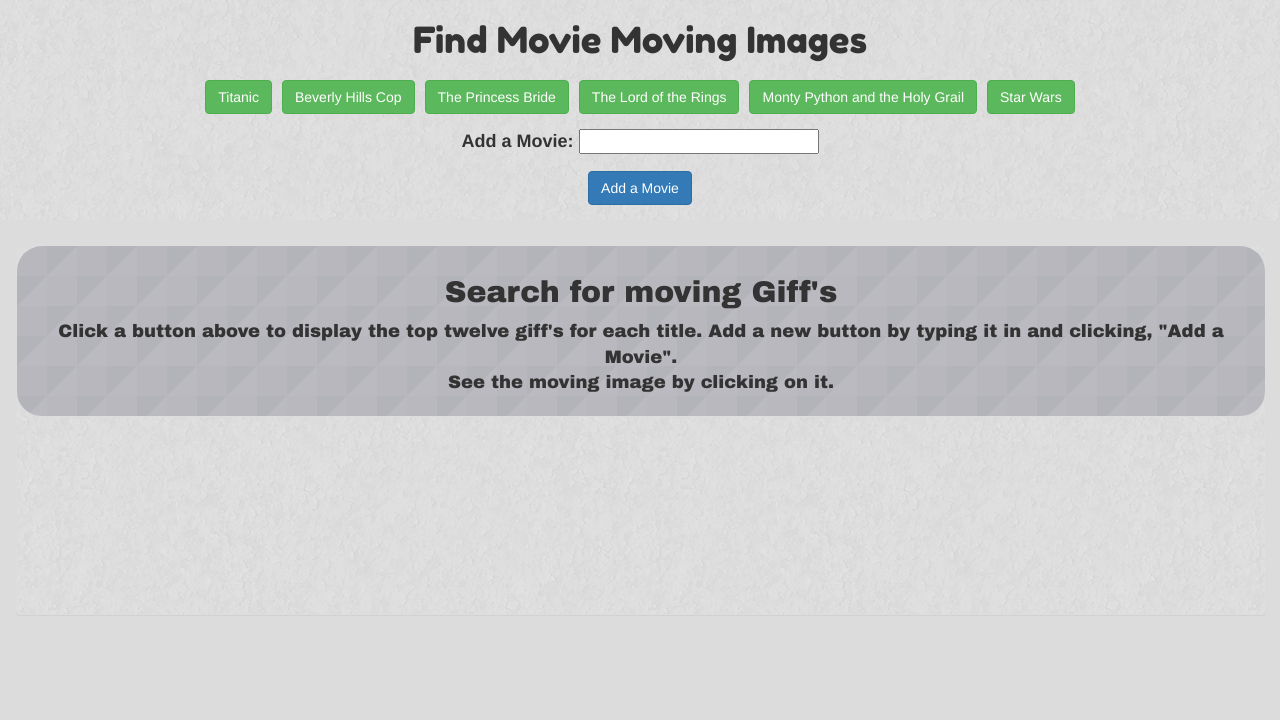
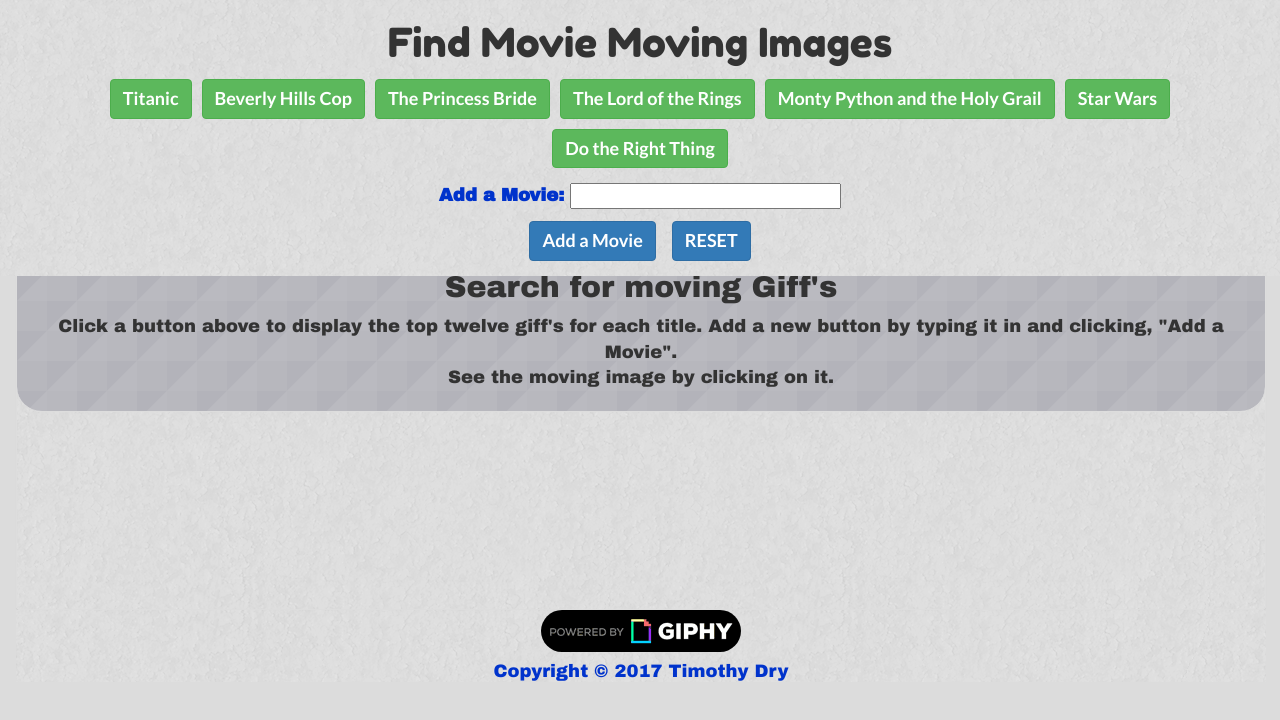
Before and after one commit to dryguy99/GiphyApi, a PHP site: page / in a window 1280 px wide. Shown: the top 720 px of the page. Run offline with PHP 8.4, Linux system fonts and the light colour scheme; some libraries are stand-ins or nearby versions.

Commit message:
added powered by giphy logo to footer

```diff
--- a/assets/css/style.css
+++ b/assets/css/style.css
@@ -18,9 +18,14 @@ img {
 }
 h1 {
 	font-family: 'Fredoka One', cursive;
+	font-size: 40px;
 }
 h2 {
 	font-family: 'Archivo Black', sans-serif;
+}
+h4 {
+	font-family: 'Archivo Black', sans-serif;
+	color: #0033cc;
 }
 p {
 	font-size: 18px;
@@ -33,13 +38,19 @@ p {
 	background-image: url(../images/triangular.png);
 	border-radius: 25px;
 }
+.btn {
+	font-family: 'Lato', sans-serif;
+	font-weight: 700;
+	font-size: 18px;
+	/*letter-spacing: 1px;*/
+}
 .mybuttons {
 	background-image: url(../images/redox_02.png);
 	max-width: 1600px;
 	margin: 0px auto;
 }
 .topsect {
-	margin-top: 15px;
+	margin-top: 10px;
 }
 .fixedheader {
 	position: fixed;
@@ -49,6 +60,10 @@ p {
 }
 .tablesect {
 	position: absolute;
-	top: 245px;
+	top: 240px;
 	left: 1px;
 }
+.myfooter {
+	position: relative;
+	background-image: url(../images/redox_02.png);
+	bottom: 0px;
--- a/assets/javascript/app.js
+++ b/assets/javascript/app.js
@@ -3,7 +3,7 @@ var movieTitle = "";
 
 
 
-var movieArray = ["Titanic", "Beverly Hills Cop", "The Princess Bride", "The Lord of the Rings", "Monty Python and the Holy Grail", "Star Wars"];
+var movieArray = ["Titanic", "Beverly Hills Cop", "The Princess Bride", "The Lord of the Rings", "Monty Python and the Holy Grail", "Star Wars", "Do the Right Thing"];
 
 
 
@@ -22,10 +22,12 @@ $.ajax({
       //console.log(response.data[0].user.display_name);
       var j = 0;
       for (i=0; i < 12; i++) {
+      	//Generate the images with the links for moving and still images embeded
         $("#display"+ i).html("<img src='" + response.data[i].images.fixed_height_still.url + "'" +
         						"data-animated='"+	response.data[i].images.fixed_height.url + "'" +
         						"data-still='" +	response.data[i].images.fixed_height_still.url + "'" +
         						"data='still' class='image'>");
+        // put ratings in upper case letters
         var y = response.data[i].rating.toUpperCase();
         $("#rating"+ i).html("<h3>Rating: " + y + "</h3>");
         $("#title"+ i).html("<h5><a href='"+response.data[i].images.original.url+"' target='_blank'>"+ response.data[i].images.original.url + "</h5>");
@@ -41,10 +43,8 @@ function renderButtons() {
        // Looping through the array of movies
        for (var i = 0; i < movieArray.length; i++) {
 
-         // Then dynamicaly generating buttons for each movie in the array
-         // This code $("<button>") is all jQuery needs to create the beginning and end tag. (<button></button>)
-         //$("#movies-view").append(("<button class'movie mybutton' data-name='"+movies[i]+"'>")+movies[i] +("</button>"));
-         console.log(movieArray[i]);
+         // Generate buttons for each movie in the array
+
          var a = $("<button>");
          // Adding a class of movie to our button
          a.addClass("btn btn-md btn-success movie");
@@ -60,21 +60,21 @@ function renderButtons() {
 function switchImage () {
 
 		if ($(this).attr("data") === "still") {
-
+			// switch from still to moving image
 			$(this).attr("src", $(this).attr("data-animated"));
 			$(this).attr("data", "animated");
-			console.log($(this).attr("data"));
 			}
+
 		else {
-
+			// switch back from moving to still
 			$(this).attr("src", $(this).attr("data-still"));
 			$(this).attr("data", "still");
-			console.log($(this).attr("data"));
 		}
 }
 
 
 $(document).ready(function () {
+
 	renderButtons();
 
 	$("#addmovie").on("click", function(event) {
@@ -95,6 +95,12 @@ $(document).ready(function () {
     	}
 
      });
+	// on click events to display the giff and
+	// switch the still giff for the moving giff and back
 	$(document).on("click", ".movie", displayGiff);
 	$(document).on("click", ".image", switchImage);
+	$("#reset").on("click", function () {
+		movieArray = ["Titanic", "Beverly Hills Cop", "The Princess Bride", "The Lord of the Rings", "Monty Python and the Holy Grail", "Star Wars", "Do the Right Thing"];
+		renderButtons();
+	});
 });
--- a/index.html
+++ b/index.html
@@ -6,7 +6,7 @@
 	<link rel="stylesheet" href="https://maxcdn.bootstrapcdn.com/bootstrap/3.3.7/css/bootstrap.min.css" integrity="sha384-BVYiiSIFeK1dGmJRAkycuHAHRg32OmUcww7on3RYdg4Va+PmSTsz/K68vbdEjh4u" crossorigin="anonymous">
 	<script src="http://code.jquery.com/jquery-2.1.3.min.js"></script>
 	<script type="text/javascript" src="assets/javascript/app.js"></script>
-	<link href="https://fonts.googleapis.com/css?family=Archivo+Black|Fredoka+One" rel="stylesheet">
+	<link href="https://fonts.googleapis.com/css?family=Archivo+Black|Fredoka+One|Lato:700" rel="stylesheet">
 	<title>GIPHY Search|Timothy Dry</title>
 
 	<link rel="stylesheet" type="text/css" href="assets/css/style.css">
@@ -25,7 +25,10 @@
      				<label for="movie-input">Add a Movie:</label>
      				<input type="text" id="movie-input"><br>
      				<!-- Button triggers giff display below to be added/changed -->
-     				<input id="addmovie" type="submit" class="btn btn-md btn-primary topsect" value="Add a Movie">
+     				<span>
+     					<input id="addmovie" type="submit" class="btn btn-md btn-primary topsect" value="Add a Movie">
+     					<input id="reset" type="submit" class="btn btn-md btn-primary topsect" value="RESET">
+     				</span>
 				</h4>
    			</form>
    		</div>
@@ -109,8 +112,15 @@
   					</tr>
   				</table>
 			</div>
+			<footer class="text-center myfooter">
+				<a href="https://github.com/Giphy/GiphyAPI" target="_blank">
+					<img src="assets/images/PoweredBy_200_Horizontal_Light-Backgrounds_With_Logo.gif">
+				</a>
+				<h4>Copyright &copy; 2017 Timothy Dry</h4>
+			</footer>
 		</div>
 	</div>
+
 	</section>
 </body>
 </html>
```
Also changed, not shown: assets/images/PoweredBy_200_Horizontal_Light-Backgrounds_With_Logo.gif (added).
